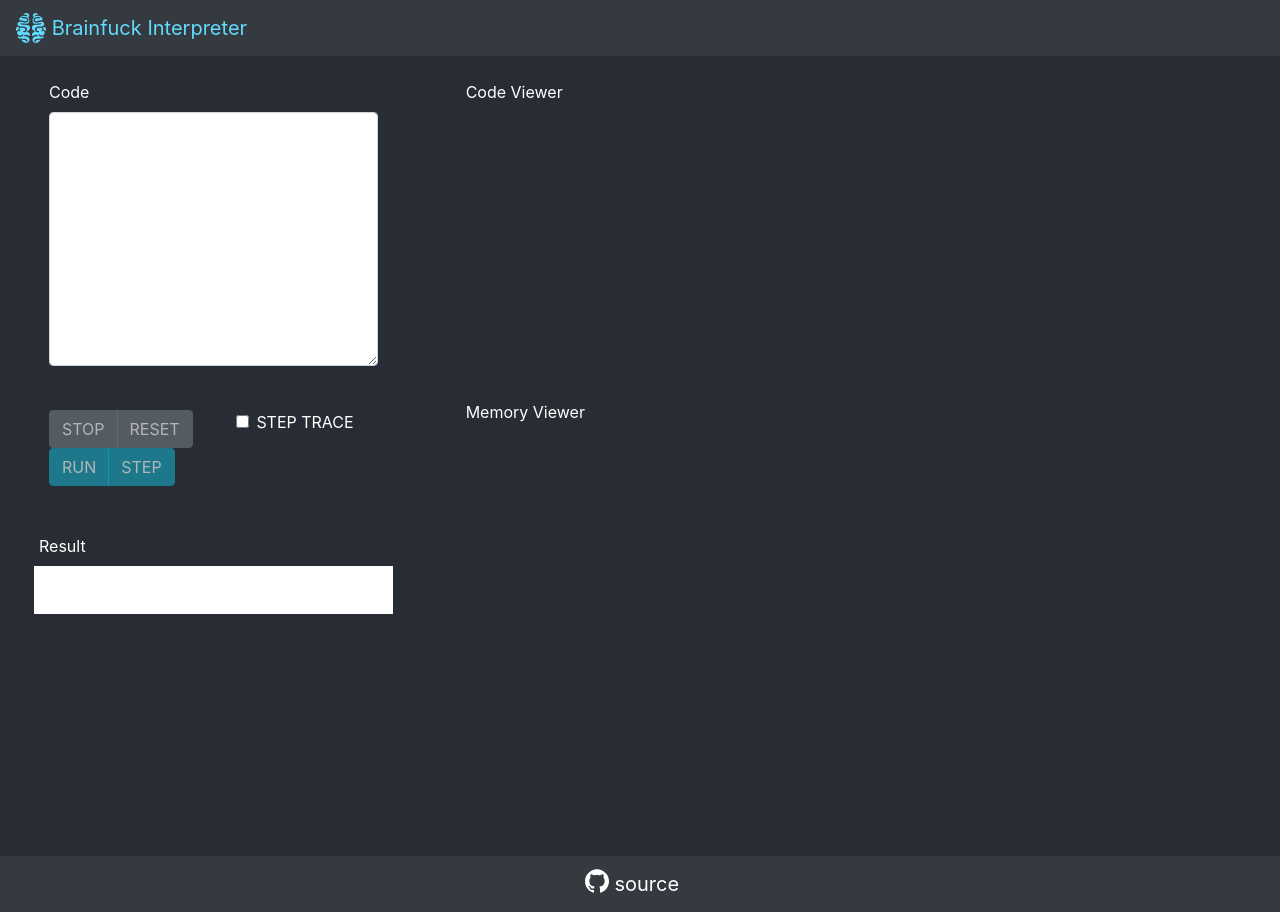
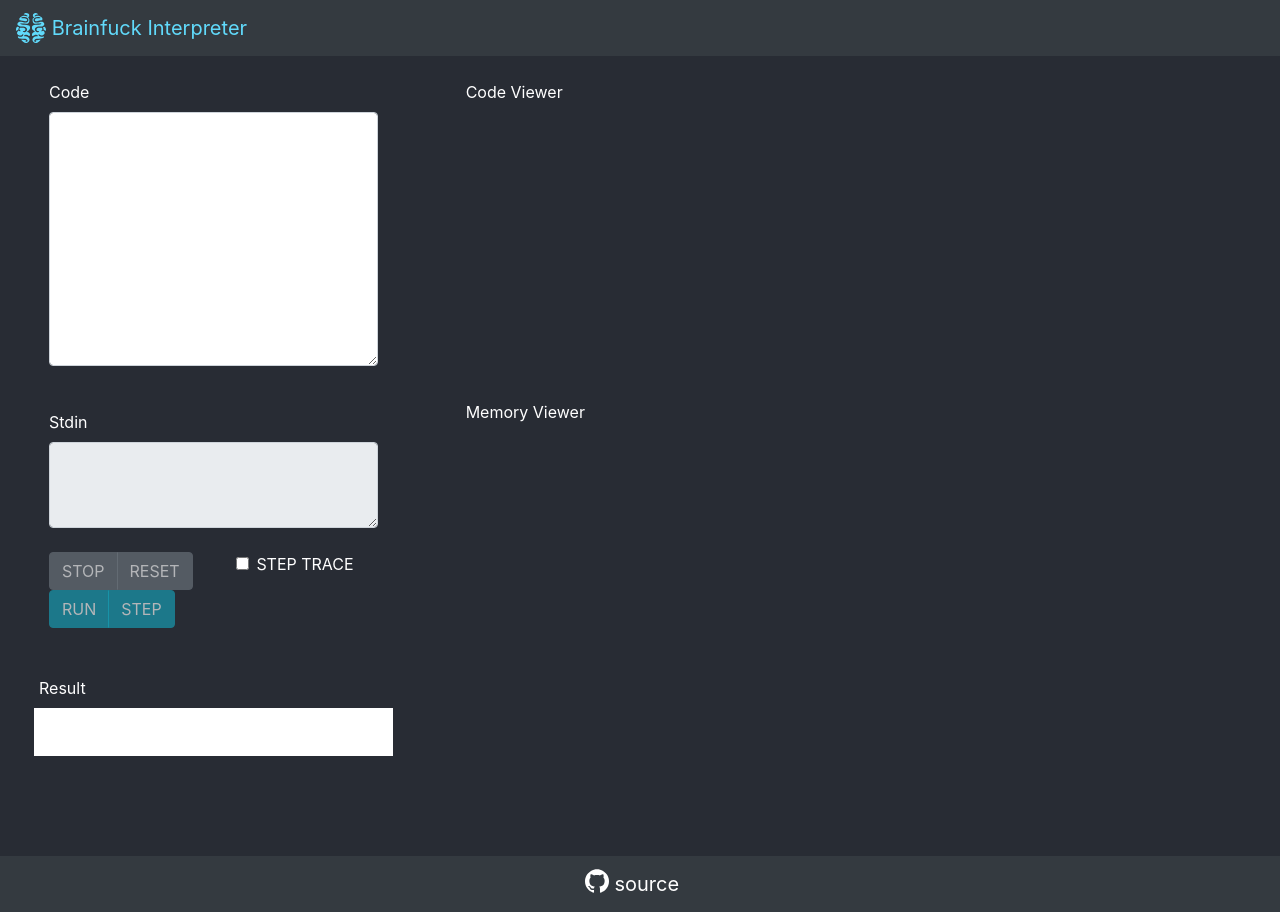
Before and after one commit to omurakazuaki/brainfuck-interpreter, a React (Create React App) app: page / in a window 1280 px wide. Built offline with nearby package versions, Linux system fonts and the light colour scheme.

Commit message:
Implemented stdin

```diff
--- a/src/components/App.tsx
+++ b/src/components/App.tsx
@@ -13,6 +13,7 @@ const App = () => {
 
   const [interpreter, setInterpreter] = useState<Brainfuck>(null);
   const [code, setCode] = useState<string>(null);
+  const [stdin, setStdin] = useState<string[]>([]);
   const [codePointer, setCodePointer] = useState<number>(null);
   const [memory, setMemory] = useState<Int8Array>(null);
   const [ptr, setPtr] = useState<number>(null);
@@ -60,7 +61,16 @@ const App = () => {
                 <CodeForm
                   status={status}
                   errorMessage={errorMessage}
+                  stdin={stdin.join('')}
                   onUpdateCode={handleChangeCode}
+                  onUpdateStdin={stdin => {
+                    const stdinBuf = [...stdin];
+                    interpreter.opt.read = () => {
+                      const char = stdinBuf.shift();
+                      setStdin([...stdinBuf]);
+                      return char?.charCodeAt(0) || -1;
+                    }
+                  }}
                   onRun={trace => interpreter.run(trace)}
                   onStep={() => interpreter.step()}
                   onStop={() => interpreter.stop()}
--- a/src/components/CodeForm.tsx
+++ b/src/components/CodeForm.tsx
@@ -4,12 +4,14 @@ import { Status } from '../core/Brainfuck';
 
 interface Props {
   onUpdateCode: (string) => void,
+  onUpdateStdin: (string) => void,
   onRun: (boolean) => void,
   onStep: () => void,
   onStop:() => void,
   onReset:() => void,
   status: Status,
-  errorMessage: String
+  stdin: string,
+  errorMessage: string,
 };
 
 const CodeForm = (props: Props) => {
@@ -18,6 +20,10 @@ const CodeForm = (props: Props) => {
 
   const handleChangeCode = (e) => {
     props.onUpdateCode(e.target.value);
+  };
+
+  const handleChangeStdin = (e) => {
+    props.onUpdateStdin(e.target.value);
   };
 
   const handleClickRun = (_) => {
@@ -41,15 +47,18 @@ const CodeForm = (props: Props) => {
       <Form>
         <Form.Row className="mb-1">
           <Form.Label>Code</Form.Label>
-          <Form.Control as="textarea" aria-label="code" rows={10} onChange={handleChangeCode} />
+          <Form.Control as="textarea" aria-label="code" rows={10} readOnly={!(props.status === null || props.status === Status.READY)} onChange={handleChangeCode} />
         </Form.Row>
         <Form.Row className="mb-4">
           <p className="text-danger">{props.errorMessage}</p>
         </Form.Row>
-        {/* <Form.Row className="mb-4">
+        <Form.Row className="mb-4">
           <Form.Label>Stdin</Form.Label>
-          <Form.Control as="textarea" aria-label="stdin" rows={3} ref={this.stdin} />
-        </Form.Row> */}
+          { props.status === Status.READY
+            ? <Form.Control as="textarea" aria-label="stdin" rows={3} onChange={handleChangeStdin} />
+            : <Form.Control as="textarea" aria-label="stdin" rows={3} value={props.stdin} readOnly={true} />
+          }
+        </Form.Row>
       </Form>
       <Form.Row className="d-flex">
         <div className="mr-auto">
@@ -63,8 +72,8 @@ const CodeForm = (props: Props) => {
         </div>
         <div>
           <ButtonGroup>
-            <Button variant="info" onClick={handleClickRun} disabled={props.status === null || props.status !== Status.STOPPED}>RUN</Button>
-            <Button variant="info" onClick={handleClickStep} disabled={props.status === null || props.status !== Status.STOPPED}>STEP</Button>
+            <Button variant="info" onClick={handleClickRun} disabled={props.status === null || (props.status !== Status.STOPPED && props.status !== Status.READY)}>RUN</Button>
+            <Button variant="info" onClick={handleClickStep} disabled={props.status === null || (props.status !== Status.STOPPED && props.status !== Status.READY)}>STEP</Button>
           </ButtonGroup>
         </div>
       </Form.Row>
--- a/src/core/Brainfuck.ts
+++ b/src/core/Brainfuck.ts
@@ -25,6 +25,7 @@ type Option = {
 };
 
 export enum Status {
+  READY,
   RUNNING,
   STOPPING,
   STOPPED,
@@ -91,7 +92,7 @@ export class Brainfuck {
     this.commands = Object.values(this.opt.commands);
     this.opt.onChangeCodePointer(this.codePointer);
     this.opt.onChangeMemory(this.memory, this.ptr);
-    this.changeStatus(Status.STOPPED);
+    this.changeStatus(Status.READY);
     this.breakPoints = [];
   }
 
@@ -215,7 +216,7 @@ export class Brainfuck {
 
   changeStatus(status: Status) {
     if (this.status !== status) {
-      if (!this.code[this.codePointer]) {
+      if (this.status == Status.STOPPED && !this.code[this.codePointer]) {
         this.status = Status.END;
       } else {
         this.status = status;
--- a/src/css/App.scss
+++ b/src/css/App.scss
@@ -11,7 +11,6 @@
 .code {
   display: block !important;
   height: 30vh;
-  font-size: 1.3rem;
   overflow-y: scroll;
   font-family: source-code-pro, Menlo, Monaco, Consolas, 'Courier New',
     monospace;
@@ -19,7 +18,7 @@
 
 .memory {
   height: 50vh;
-  font-size: calc(10px + 1vmin);
+  font-size: calc(8px + 1vmin);
   overflow-y: scroll;
   font-family: source-code-pro, Menlo, Monaco, Consolas, 'Courier New',
     monospace;
```
